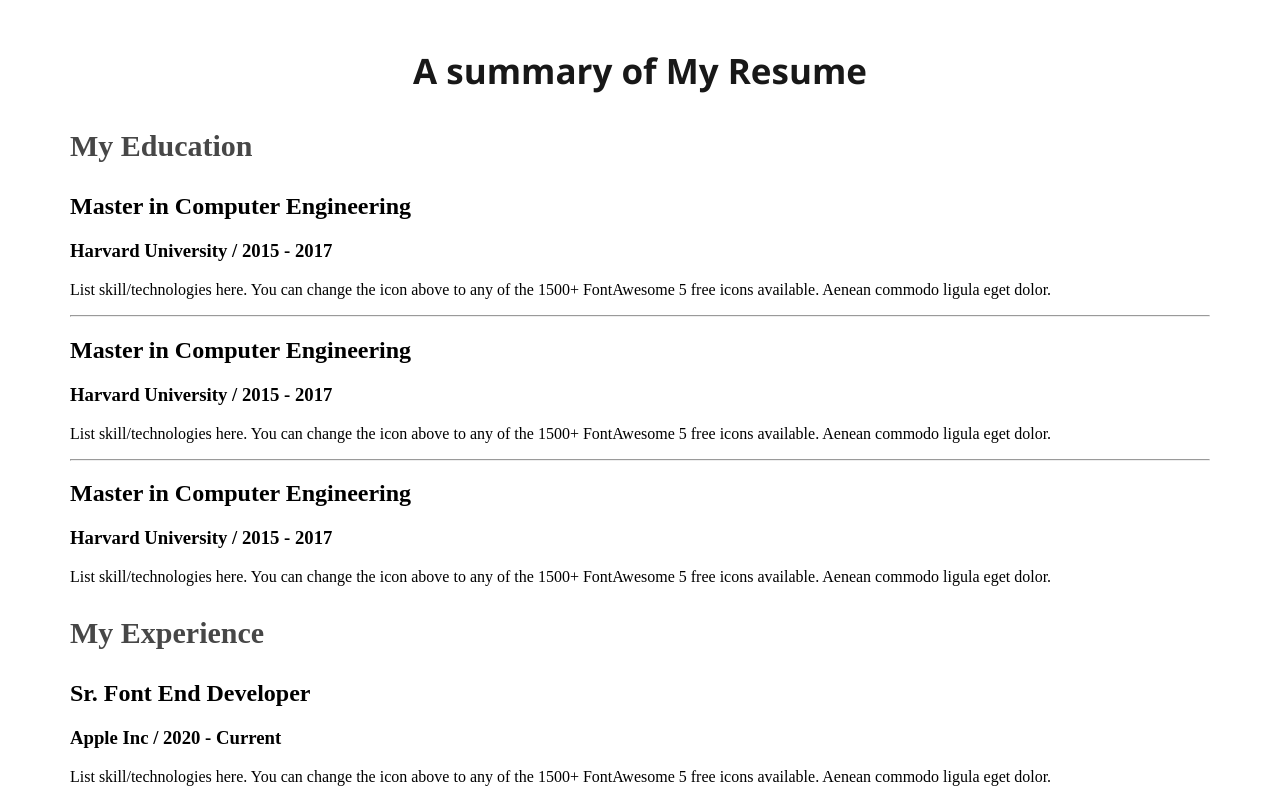
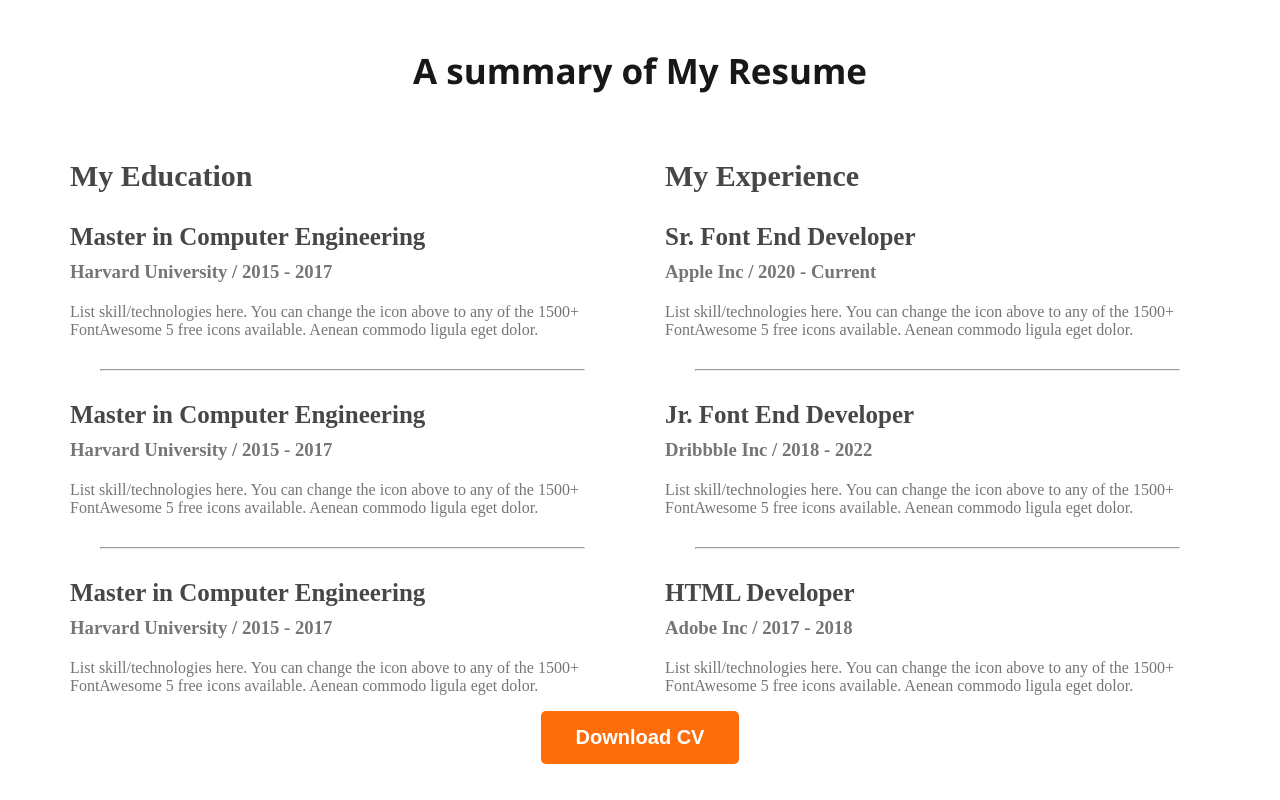
Before and after one commit to SumiyaNil/firstwebdeveloper-repo, a plain HTML site: page index.html in a window 1280 px wide. Shown: the part 2360-3160 px from the top of the page. After the commit the page ends 3132 px from the top, so only its background shows below. Drawn offline with nearby package versions, Linux system fonts and the light colour scheme.

Commit message:
finished the resume section

```diff
--- a/index.html
+++ b/index.html
@@ -148,7 +148,7 @@
 
           </div>
          </div>
-
+          <div class="download-cv"><button class="btn-primary">Download CV</button></div>
       </section>
    </main>
    <footer>
--- a/portfolio.css
+++ b/portfolio.css
@@ -171,3 +171,36 @@ line-height: 30px;
     font-size: 30px;
     font-weight: 700;
 }
+.resume-container{
+    display: flex;
+    gap: 50px;
+
+
+}
+.resume-item-institute{
+    margin-bottom: 20px;
+    margin-top: 0px;
+
+}
+.resume-item-institute, .resume-item-description{
+   color: #757575;
+
+
+}
+.resume-item-title{
+font-size: 25px;
+color: #474747;
+font-weight: 700;
+margin-bottom: 10px;
+
+
+
+
+}
+.resume-container hr{
+    margin: 30px;
+
+}
+.download-cv{
+  text-align: center;
+}
```
